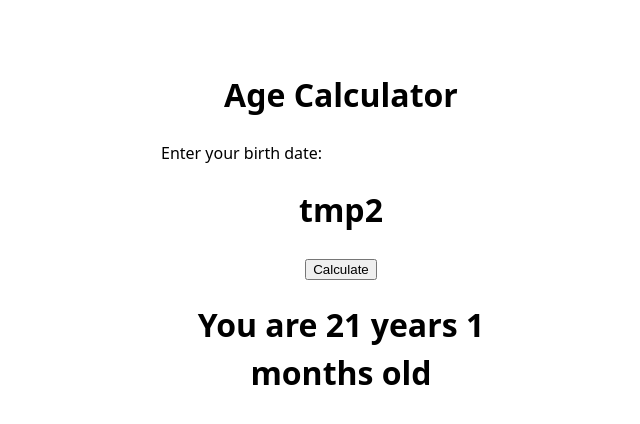
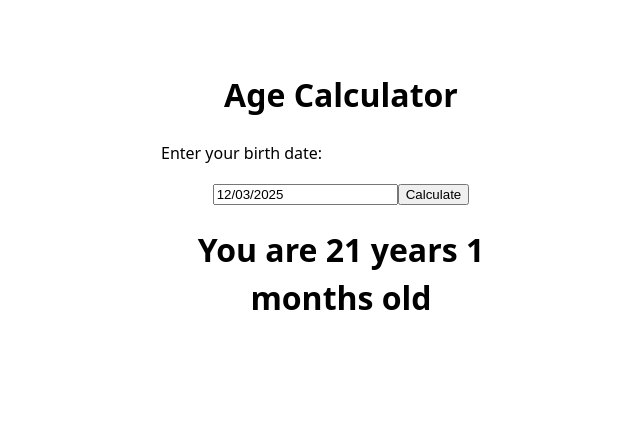
Before and after one commit to MeinBau/roadmap-frontend-project, a React (Vite) app in the folder roadmap-age-calculator/: page / in a window 1280 px wide. Shown: the top 424 px of the page, without its empty margins (299-939 px from the left). Built offline with nearby package versions, Linux system fonts and the light colour scheme.

Commit message:
datePick 컴포넌트 추가

```diff
--- a/roadmap-age-calculator/src/App.jsx
+++ b/roadmap-age-calculator/src/App.jsx
@@ -2,6 +2,7 @@ import { DateTime } from 'luxon';
 import AgeDisplay from './component/AgeDisplay';
 import './App.css';
 import { useState } from 'react';
+import DatePick from './component/DatePick';
 
 function App() {
   const now = DateTime.fromISO('20251203');
@@ -11,7 +12,7 @@ function App() {
     <div className='container'>
       <h1 className='head'>Age Calculator</h1>
       <p style={{textAlign: 'left', paddingLeft: '20px'}}>Enter your birth date:</p>
-      <h1>tmp2</h1>
+      <DatePick/>
       <button>Calculate</button>
       <AgeDisplay now={now} birthday={birthday}/>
     </div>
--- /dev/null
+++ b/roadmap-age-calculator/src/component/DatePick.jsx
@@ -0,0 +1,14 @@
+import DatePicker from "react-datepicker";
+import "react-datepicker/dist/react-datepicker.css"
+import { useState } from "react";
+
+function DatePick(){
+    const [date, setDate] = useState(new Date());
+    return (
+        <DatePicker
+            selected={date}
+            onChange={(date)=> setDate(date)}
+        />);
+}
+
+export default DatePick;
--- a/roadmap-age-calculator/src/component/DatePicker.jsx
+++ /dev/null
@@ -1,5 +0,0 @@
-
-
-function DatePicker(){
-
-}
```
